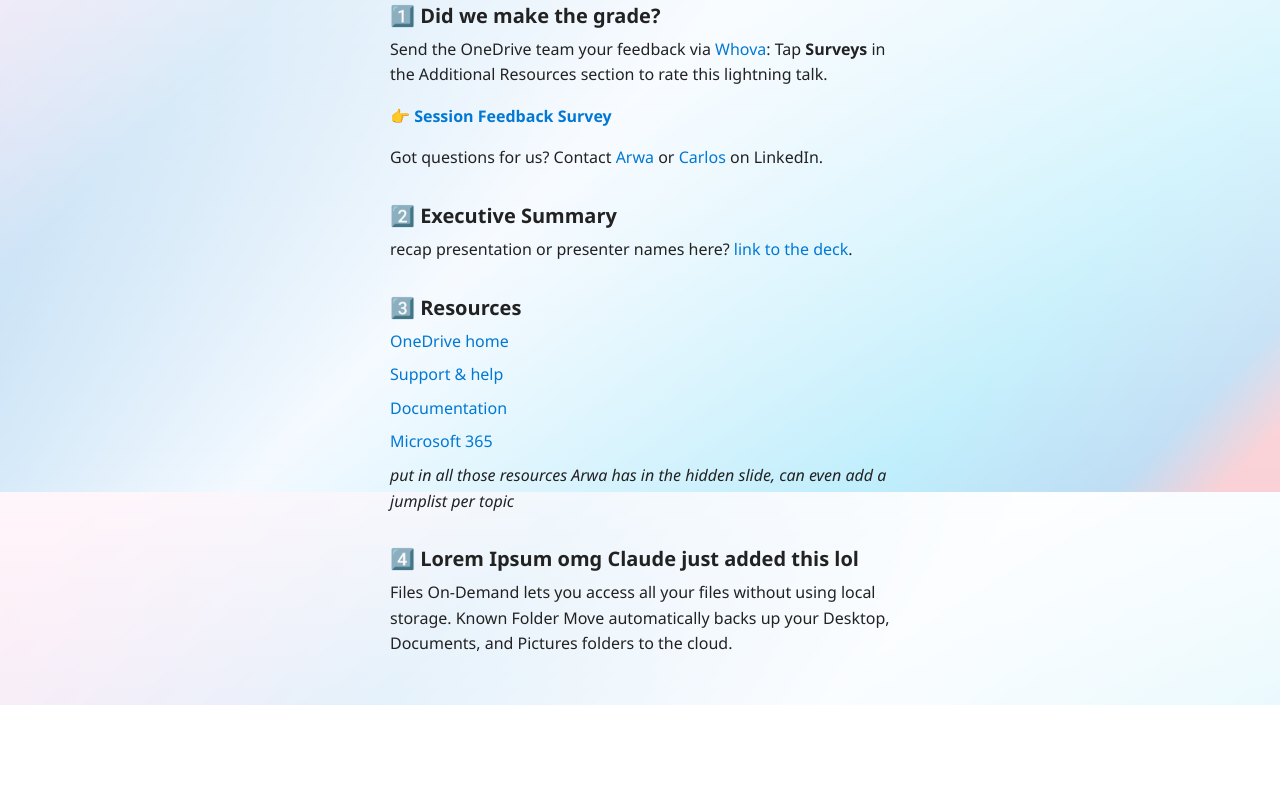
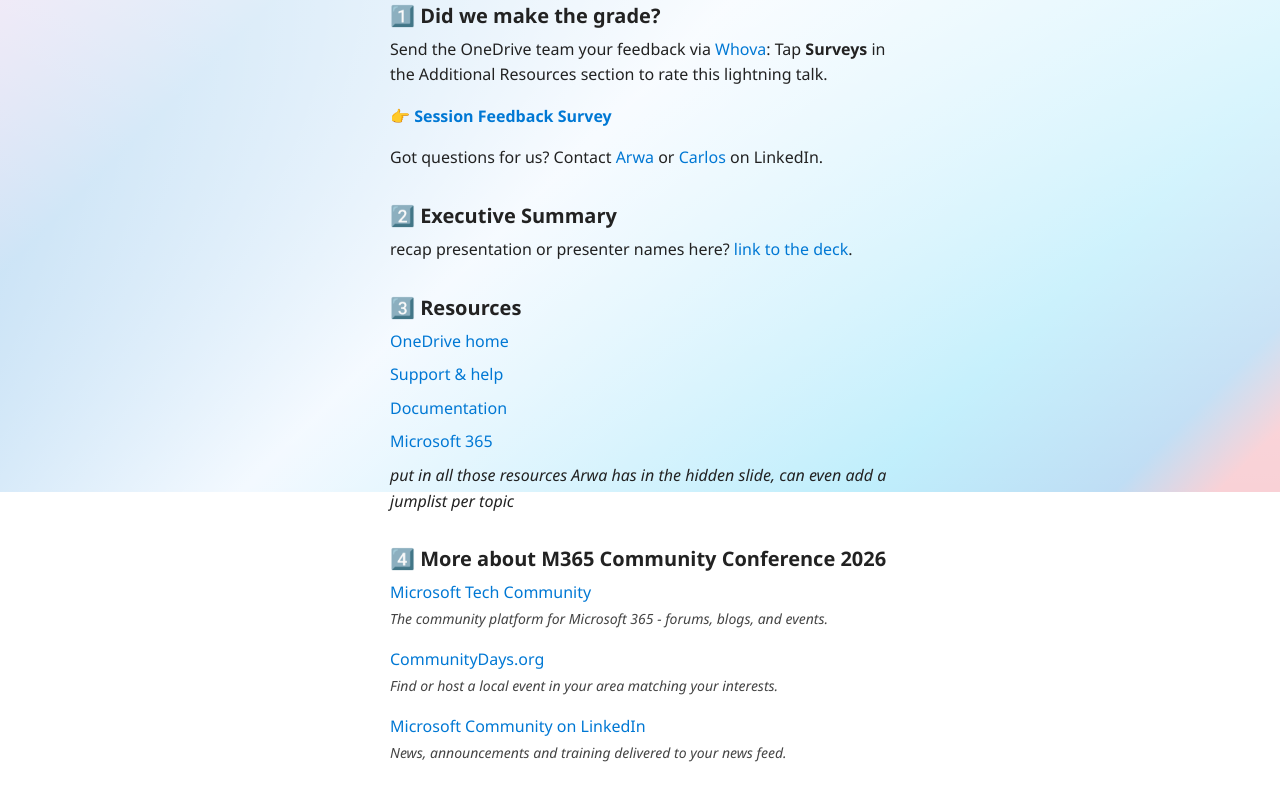
Before and after one commit to bigbadcapers/namespace-pages, a plain HTML site: page index.html in a window 1280 px wide. Shown: the part 308-1108 px from the top of the page. Before the commit the page ends 1013 px from the top, so only its background shows below. Drawn offline with Linux system fonts and the light colour scheme.

Commit message:
Update viewport settings, enhance body styling, and improve resource section in index.html

```diff
--- a/index.html
+++ b/index.html
@@ -2,7 +2,7 @@
 <html lang="en">
 <head>
   <meta charset="UTF-8">
-  <meta name="viewport" content="width=device-width, initial-scale=1.0">
+  <meta name="viewport" content="width=device-width, initial-scale=1.0, viewport-fit=cover">
   <title>Find what matters in M365 - OneDrive</title>
   <link rel="icon" type="image/svg+xml" href="onedrive_48x1.svg">
   <style>
@@ -12,19 +12,32 @@
       padding: 0;
     }
 
+    html {
+      min-height: 100vh;
+    }
+
     body {
       font-family: "Segoe UI", -apple-system, BlinkMacSystemFont, "San Francisco", "Helvetica Neue", Helvetica, Arial, sans-serif;
       font-size: 16px;
       line-height: 1.6;
       color: #222;
+      background: transparent;
+      min-height: 100vh;
+      margin: 0;
+      padding: 2rem 1.5rem;
+      padding: 2rem max(1.5rem, env(safe-area-inset-right)) 2rem max(1.5rem, env(safe-area-inset-left));
+      -webkit-font-smoothing: antialiased;
+      -moz-osx-font-smoothing: grayscale;
+    }
+
+    body::before {
+      content: "";
+      position: fixed;
+      inset: 0;
+      z-index: -1;
       background:
         linear-gradient(rgba(255, 255, 255, 0.95), rgba(255,255,255,0.75)),
         linear-gradient(-45deg, #E8485C 3%, #0078D4 8%, #00BCF2 20%, #D0E8FF 50%, #0078D4 72%, #8661C5 85%, #EA4AAA 95%);
-      background-attachment: fixed, fixed;
-      min-height: 100vh;
-      padding: 2rem 1.5rem;
-      -webkit-font-smoothing: antialiased;
-      -moz-osx-font-smoothing: grayscale;
     }
 
     .content {
@@ -146,7 +159,7 @@
     <p>Send the OneDrive team your feedback via <a href="https://whova.com/portal/6A08bgDowoVnM2RXhCb5KNNt7rTVXTPRu2S@UNqz-ro=/">Whova</a>: Tap <b>Surveys</b> in the Additional Resources section to rate this lightning talk.</p>
     <p>👉 <a href="https://whova.com/portal/session_feedback/bdcc_202512/5258255/"><b>Session Feedback Survey</b></a></p>
 
-    <p>Got questions for us? Contact <a href="#">Arwa</a> or <a href="#">Carlos</a> on LinkedIn.</a></p>
+    <p>Got questions for us? Contact <a href="https://www.linkedin.com/in/arwa-tyebkhan">Arwa</a> or <a href="https://www.linkedin.com/in/carlos-perez-ux">Carlos</a> on LinkedIn.</p>
 
     <h2>2️⃣ Executive Summary</h2>
     <p>recap presentation or presenter names here? <a href="#">link to the deck</a>.</p>
@@ -160,8 +173,17 @@
       <li><i>put in all those resources Arwa has in the hidden slide, can even add a jumplist per topic</i></li>
     </ul>
 
-    <h2>4️⃣ Lorem Ipsum omg Claude just added this lol</h2>
-    <p>Files On-Demand lets you access all your files without using local storage. Known Folder Move automatically backs up your Desktop, Documents, and Pictures folders to the cloud.</p>
+    <h2>4️⃣ More about M365 Community Conference 2026</h2>
+
+    <p><a href="https://aka.ms/joinMTC">Microsoft Tech Community</a><br>
+    <span class="caption">The community platform for Microsoft 365 - forums, blogs, and events.</span></p>
+
+    <p><a href="https://communitydays.org">CommunityDays.org</a><br>
+    <span class="caption">Find or host a local event in your area matching your interests.</span></p>
+
+    <p><a href="https://aka.ms/microsoftcommunitylinkedin">Microsoft Community on LinkedIn</a><br>
+    <span class="caption">News, announcements and training delivered to your news feed.</span></p>
+
 
   </div>
 </body>
```
